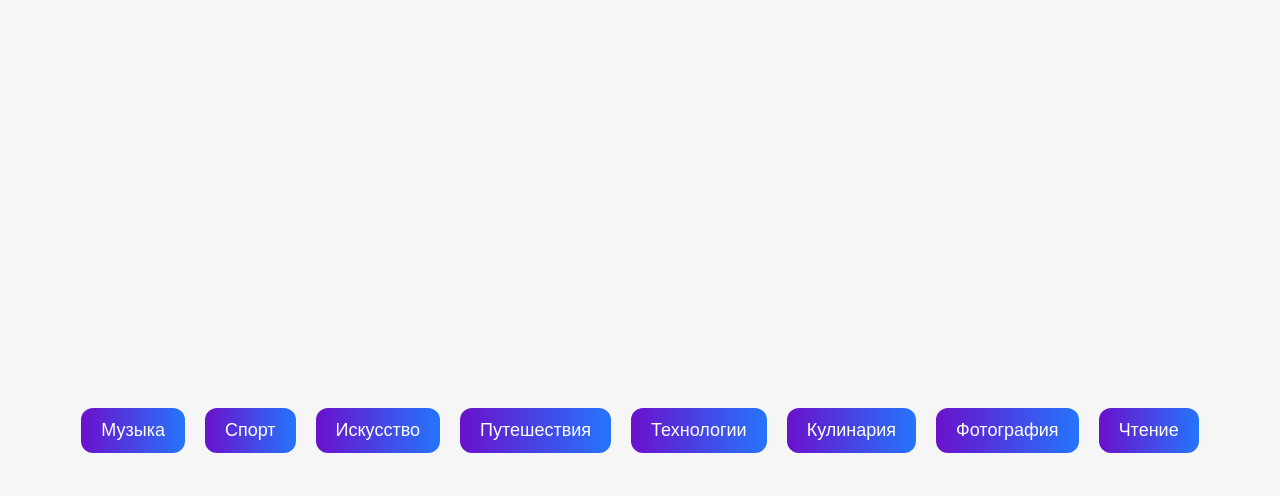
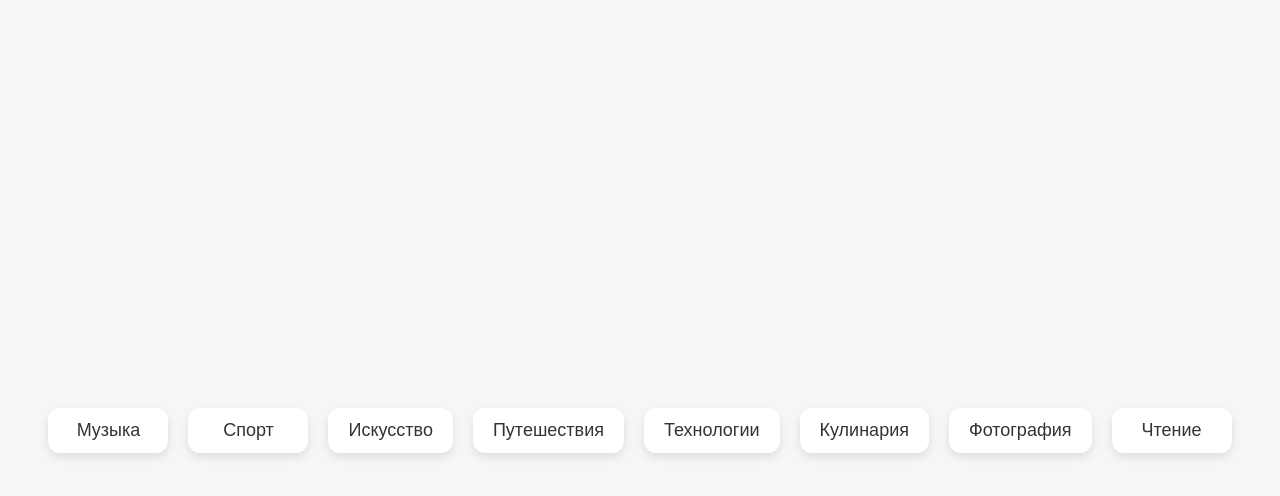
Before and after one commit to Itsubmi/compyho, a plain HTML site: page index.html in a window 1280 px wide. Both pictures are taken after a click on the button "Начать". Drawn offline with Linux system fonts and the light colour scheme.

Commit message:
Update style.css

```diff
--- a/style.css
+++ b/style.css
@@ -23,18 +23,22 @@ button {
   font-size: 18px;
   border-radius: 12px;
   border: none;
-  background: linear-gradient(90deg,#6a11cb,#2575fc);
-  color: white;
+  background: white;
+  color: #333;
   cursor: pointer;
-  transition: transform 0.1s;
+  box-shadow: 0 4px 8px rgba(0,0,0,0.1);
+  transition: all 0.2s ease;
 }
 
 button:hover {
   transform: scale(1.05);
 }
 
+/* Состояние выбранной кнопки */
 button.selected {
-  background: #ff4081;
+  background: #a0d4ff; /* светло-голубой */
+  color: #000;
+  box-shadow: 0 4px 12px rgba(0,0,0,0.2);
 }
 
 #interestsContainer {
@@ -45,5 +49,5 @@ button.selected {
 }
 
 #interestsContainer button {
-  margin: 10px;
+  min-width: 120px;
 }
```
